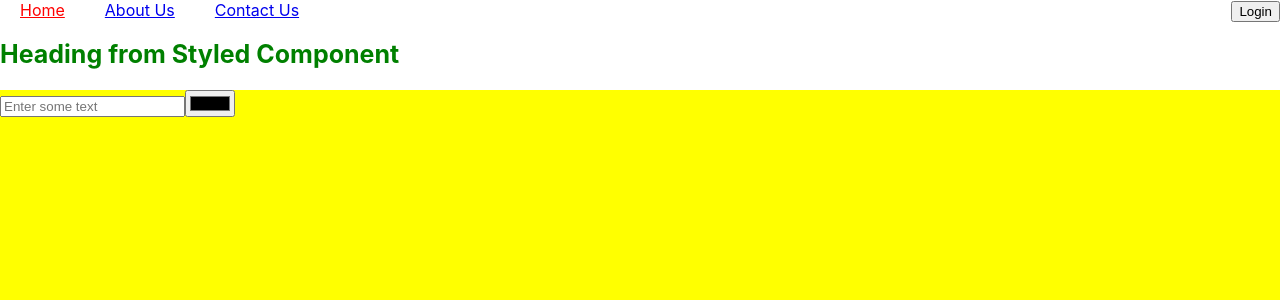
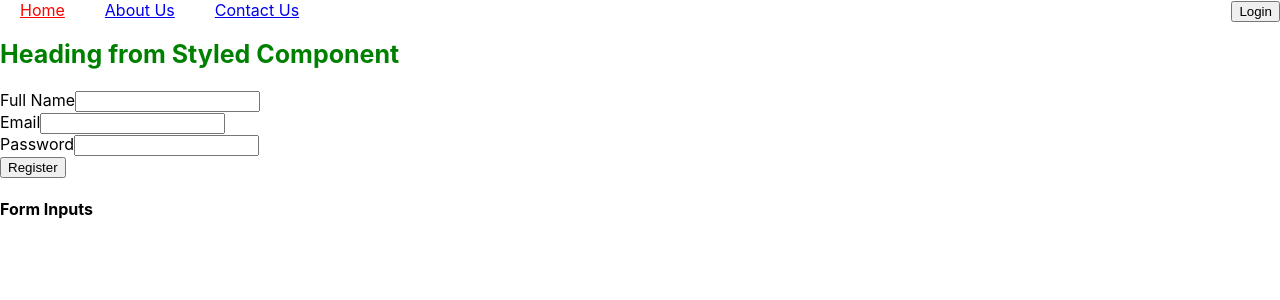
Before and after one commit to divyanshmoonat/ns-b1, a React app in the folder newton_school/: page / in a window 1280 px wide. Shown: the top 300 px of the page. Built offline with nearby package versions, Linux system fonts and the light colour scheme.

Commit message:
Prop types | event listeners | use state etc

```diff
--- a/newton_school/package.json
+++ b/newton_school/package.json
@@ -38,6 +38,7 @@
     "postcss-normalize": "^10.0.1",
     "postcss-preset-env": "^7.0.1",
     "prompts": "^2.4.2",
+    "prop-types": "^15.8.1",
     "react": "^18.2.0",
     "react-app-polyfill": "^3.0.0",
     "react-dev-utils": "^12.0.1",
--- a/newton_school/src/App.js
+++ b/newton_school/src/App.js
@@ -7,6 +7,7 @@ import Greet from "./components/Greet/Greet";
 import Header from "./components/Header/Header";
 import ToDoList from "./components/ToDoList/ToDoList";
 import Events from "./components/Events/Events";
+import Register from "./components/Register/Register";
 
 const App = () => {
   // const percent = 60;
@@ -32,7 +33,15 @@ const App = () => {
       {/* <h1 style={{ color: "aqua", fontSize: "50px" }}>My ReactJS Website</h1> */}
       <Heading percent={60}>Heading from Styled Component</Heading>
       <Heading2>{heading}</Heading2>
-      <Events onHeadingChange={onHeadingChange} />
+      <Register />
+      {/* <Events
+        event={{
+          hardware: "mouse",
+          type: "click",
+        }}
+        onHeadingChange={onHeadingChange}
+        name={"click"}
+      /> */}
       {/* <ToDoList /> */}
     </div>
   );
--- a/newton_school/src/components/Events/Events.jsx
+++ b/newton_school/src/components/Events/Events.jsx
@@ -1,9 +1,9 @@
 import { useState } from "react";
-
+import PropTypes from "prop-types";
 import "./Events.css";
 
 const Events = (props) => {
-  console.log(props);
+  console.log(props.title);
 
   // const [heading, setHeading] = useState("");
   const [color, setColor] = useState("");
@@ -27,4 +27,19 @@ const Events = (props) => {
     </div>
   );
 };
+
+Events.propTypes = {
+  onHeadingChange: PropTypes.func.isRequired,
+  name: PropTypes.string,
+  title: PropTypes.string,
+  event: PropTypes.shape({
+    type: PropTypes.string,
+    hardware: PropTypes.string,
+  }),
+};
+
+Events.defaultProps = {
+  title: "ABCD",
+};
+
 export default Events;
--- /dev/null
+++ b/newton_school/src/components/Register/Register.jsx
@@ -0,0 +1,70 @@
+import { useState } from "react";
+
+const Register = () => {
+  /* const [fullName, setFullName] = useState("");
+  const [email, setEmail] = useState("");
+  const [password, setPassword] = useState(""); */
+
+  const [state, setState] = useState({
+    fullName: "",
+    email: "",
+    password: "",
+  });
+
+  const onFullNameChange = (event) => {
+    // setFullName(event.target.value);
+    // setState();
+    // setState.fullName = ""; // Wrong
+    // setState({ fullName: event.target.value }); // Wrong
+    setState({
+      ...state,
+      fullName: event.target.value,
+    });
+  };
+  const onEmailChange = (event) => {
+    // setEmail(event.target.value);
+    // setState({ email: event.target.value }); // Wrong
+    setState({
+      ...state,
+      email: event.target.value,
+    });
+  };
+  const onPasswordChange = (event) => {
+    // setPassword(event.target.value);
+    setState({
+      ...state,
+      password: event.target.value,
+    });
+  };
+
+  console.log(state);
+  return (
+    <div>
+      <form>
+        <div>
+          <label htmlFor="fullName">Full Name</label>
+          <input id="fullName" onChange={onFullNameChange} />
+        </div>
+
+        <div>
+          <label htmlFor="email">Email</label>
+          <input id="email" type={"email"} onChange={onEmailChange} />
+        </div>
+
+        <div>
+          <label htmlFor="password">Password</label>
+          <input id="password" type={"password"} onChange={onPasswordChange} />
+        </div>
+
+        <input type={"submit"} value={"Register"} />
+      </form>
+      <div>
+        <h4>Form Inputs</h4>
+        <div>{state.fullName}</div>
+        <div>{state.email}</div>
+        <div>{state.password}</div>
+      </div>
+    </div>
+  );
+};
+export default Register;
```
Also changed, not shown: newton_school/notes.txt, newton_school/src/components/Register/Register.css (added), 1 other file (tests, documents, lock files or other folders).
